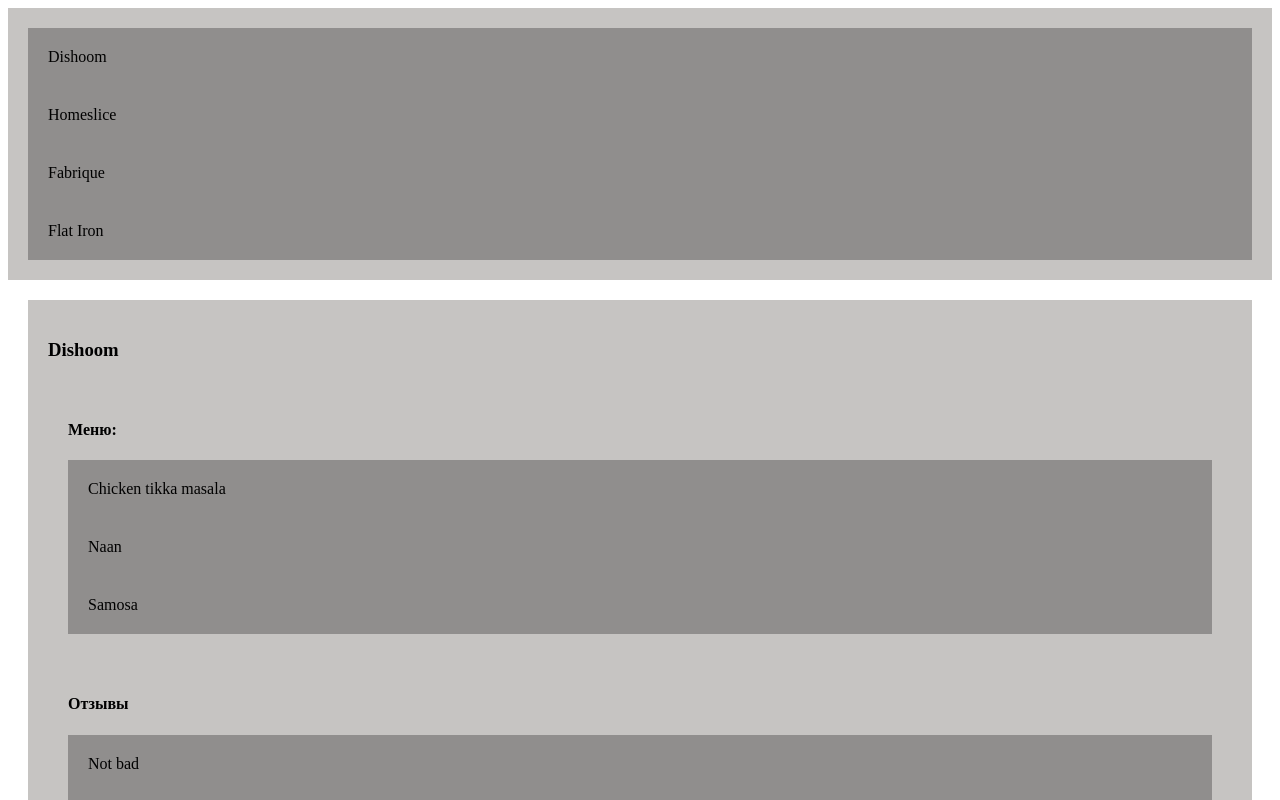
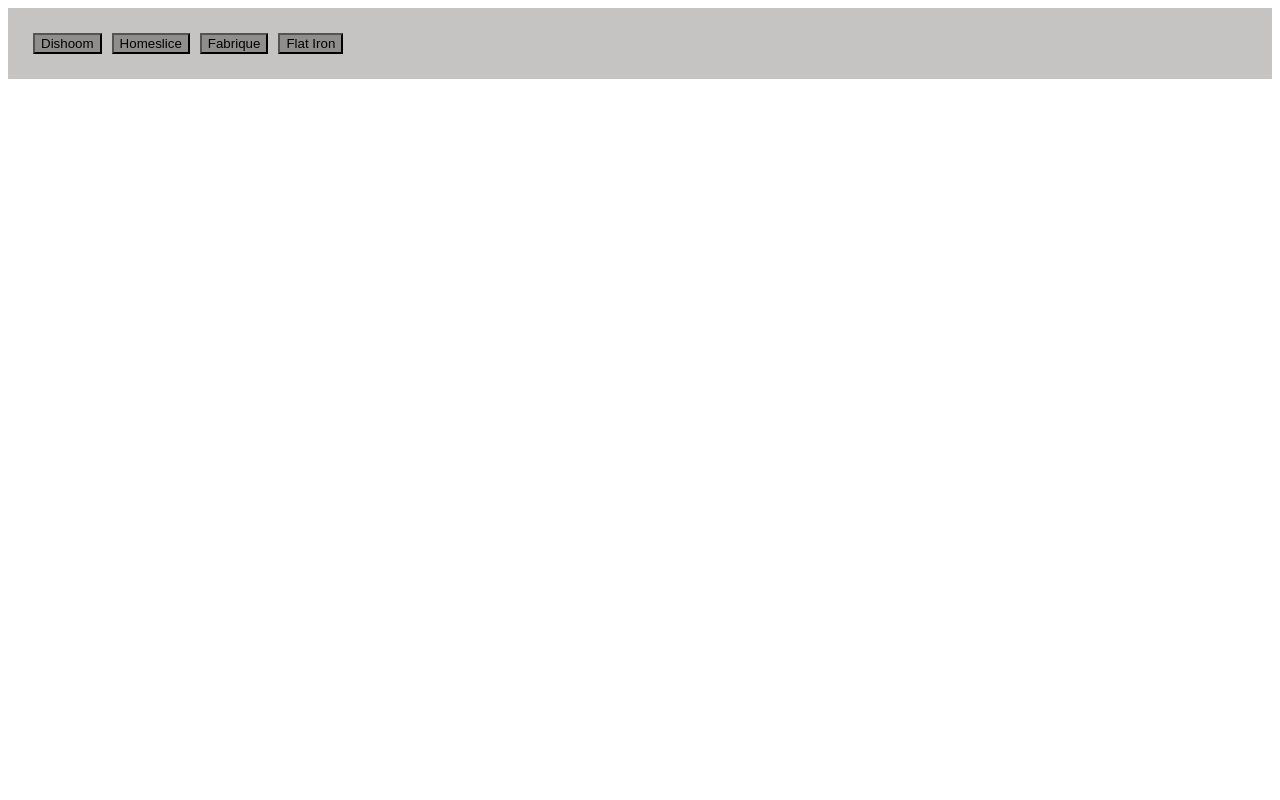
Before and after one commit to alena-vorobyova/react-09112023, a React (Vite) app: page / in a window 1280 px wide. Shown: the top 800 px of the page. Built offline with nearby package versions, Linux system fonts and the light colour scheme.

Commit message:
home work 3

```diff
--- /dev/null
+++ b/src/components/counter/component.jsx
@@ -0,0 +1,9 @@
+export const Counter = ({ count, onRemoveClick, onAddClick }) => {
+  return (
+    <div style={{backgroundColor: '#c6c4c2', padding: '20px', display: 'inline-block'}}>
+      <button onClick={onRemoveClick}>-</button>
+      <span>{count}</span>
+      <button onClick={onAddClick}>+</button>
+    </div>
+  );
+};
--- /dev/null
+++ b/src/components/dish/component.jsx
@@ -0,0 +1,29 @@
+import { useState } from "react";
+import { Counter } from "../Counter/component";
+
+export const Dish = ({ name }) => {
+  const [ count, setCount ] = useState(0);
+
+  const increaseNumberDish = () => {
+    if (count === 5) {
+      return null;
+    }
+
+    return setCount(count + 1);
+  }
+
+  const reduceNumberDish = () => {
+    if (count === 0) {
+      return null;
+    }
+
+    return setCount(count - 1);
+  }
+
+  return (
+    <div style={{backgroundColor: '#908e8d', padding: '20px'}}>
+      <span>{ name }</span>
+      <Counter count={count} onRemoveClick={increaseNumberDish} onAddClick={reduceNumberDish}/>
+    </div>
+  );
+};
--- a/src/components/filter-item/component.jsx
+++ b/src/components/filter-item/component.jsx
@@ -1,8 +1,8 @@
 
-export const  FilterItem = ({ name }) => {
+export const  FilterItem = ({ name, onClick }) => {
   return (
-    <div style={{backgroundColor: '#908e8d', padding: '20px'}}>
+    <button style={{backgroundColor: '#908e8d', margin: '5px'}} onClick={onClick}>
       { name }
-    </div>
+    </button>
   );
 };
--- a/src/components/filter/component.jsx
+++ b/src/components/filter/component.jsx
@@ -1,10 +1,10 @@
-import { FilterItem } from "../../components/filter-item/component";
+import { FilterItem } from "../filter-item/component";
 
-export const Filter = ({ name }) => {
+export const Filter = ({ name, onRestaurantSelect }) => {
   return (
     <div style={{backgroundColor: '#c6c4c2', padding: '20px'}}>
       {name.map((name) => (
-        <FilterItem name={name} />
+        <FilterItem name={name} onClick={() => onRestaurantSelect(name)}/>
       ))}
     </div>
   );
--- a/src/components/menu-item/component.jsx
+++ /dev/null
@@ -1,8 +0,0 @@
-
-export const MenuItem = ({ name }) => {
-  return (
-    <div style={{backgroundColor: '#908e8d', padding: '20px'}}>
-      { name }
-    </div>
-  );
-};
--- a/src/components/menu/component.jsx
+++ b/src/components/menu/component.jsx
@@ -1,5 +1,5 @@
 
-import { MenuItem } from "../menu-item/component";
+import { Dish } from "../dish/component";
 
 export const Menu = ({ menu }) => {
   return (
@@ -7,7 +7,7 @@
       <h4>Меню:</h4>
       {
         menu.map((item) => (
-          <MenuItem key={item.id} name={item.name} />
+          <Dish key={item.id} name={item.name} />
         ))
       }
     </div>
--- a/src/components/review-item/component.jsx
+++ b/src/components/review-item/component.jsx
@@ -1,7 +1,6 @@
 
 export const ReviewItem = ({ text }) => {
 
-  console.log(text, 'reviews')
   return (
     <div style={{backgroundColor: '#908e8d', padding: '20px'}}>
       { text }
--- a/src/pages/restaurants-page/component.jsx
+++ b/src/pages/restaurants-page/component.jsx
@@ -1,19 +1,30 @@
+import { useState } from "react";
 
 import { Filter } from "../../components/filter/component";
 import { Restaurants } from "../../components/restaurants/component";
 
 export const RestaurantsPage = ({ restaurants }) => {
-  const restaurantsName = Array.from(new Set(restaurants.map(({ name }) => name)));
+  const restaurantsName = restaurants.map(({ name }) => name);
+  const [selectedRestaurant, setSelectedRestaurant] = useState(undefined);
+
+  const filteredRestaurants = restaurants.filter(
+    ({name}) => name == selectedRestaurant
+  );
 
   return (
     <div>
       <Filter
+        onRestaurantSelect={setSelectedRestaurant}
         name={restaurantsName}
       />
 
-      <Restaurants
-        restaurants={restaurants}
-      />
+      {
+        !selectedRestaurant ? null : (
+          <Restaurants
+            restaurants={filteredRestaurants}
+          />
+        )
+      }
     </div>
   );
 };
```
Also changed, not shown: .eslintrc.cjs.
